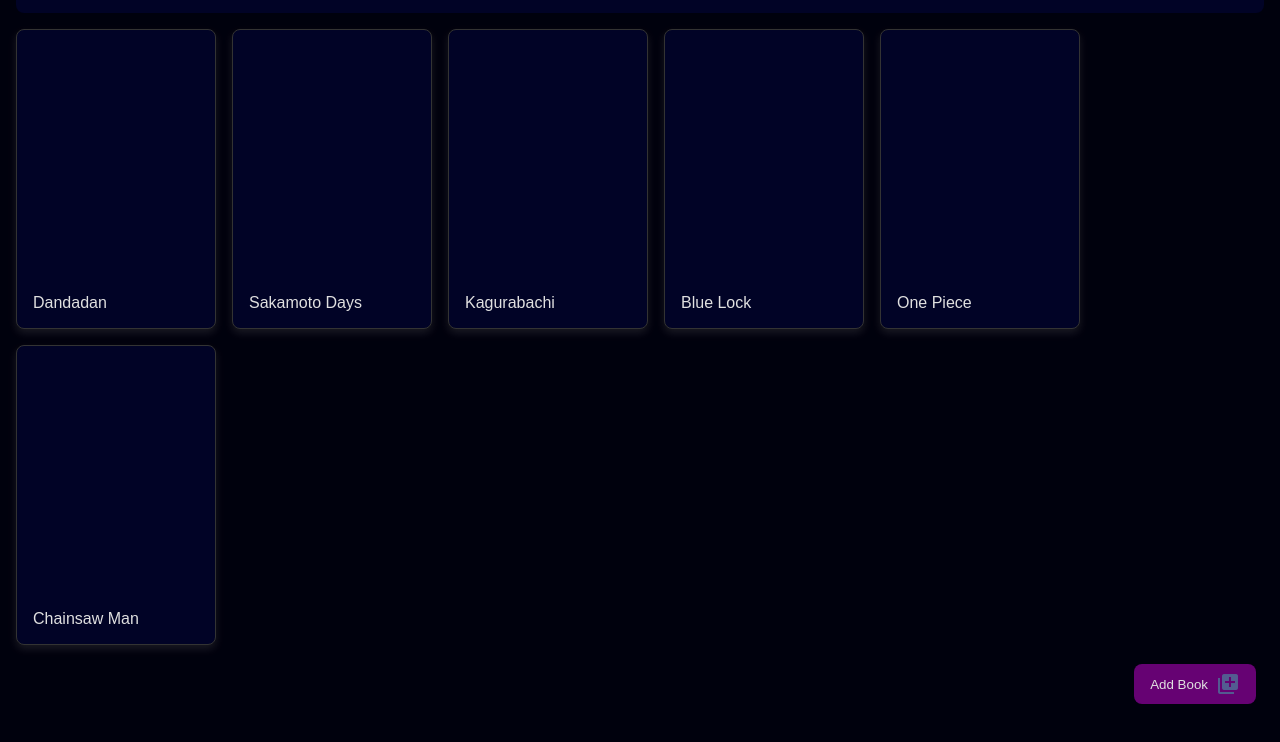
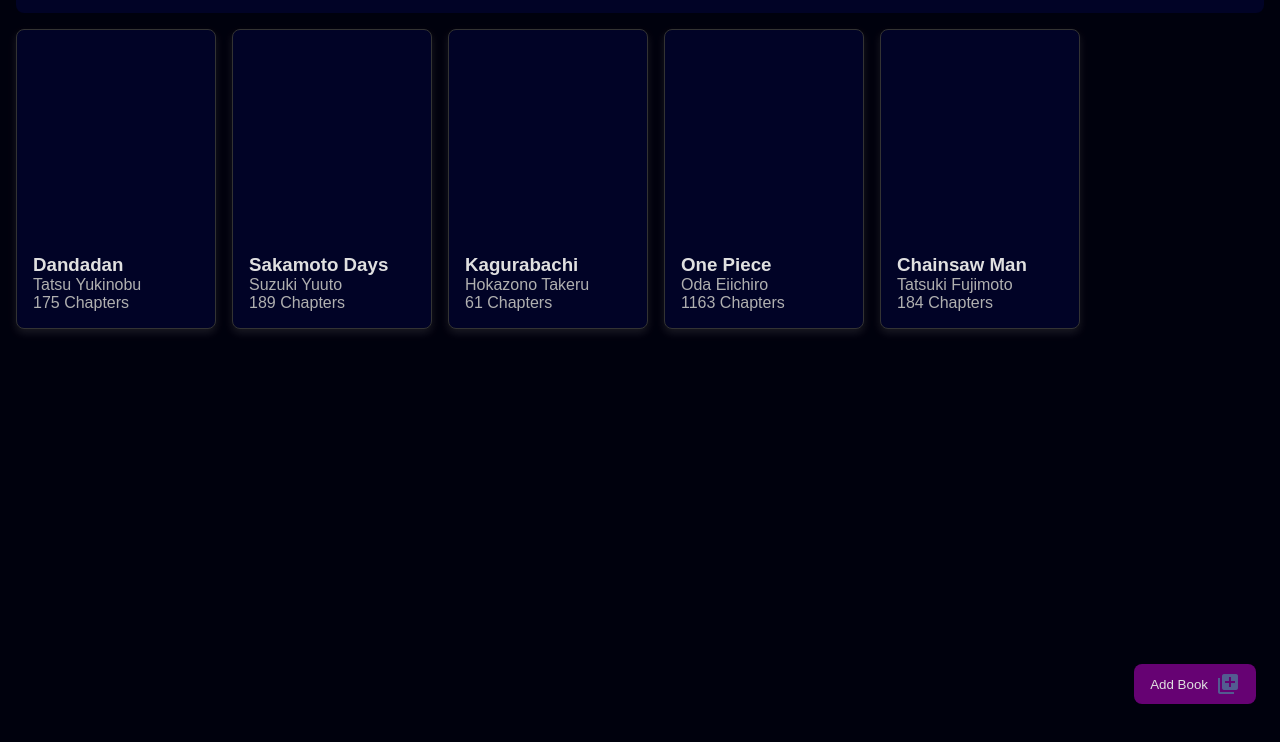
Before and after one commit to DGUXdesigns/library-app, a plain HTML site: page index.html in a window 1280 px wide. Shown: the part 72-814 px from the top of the page. Drawn offline with Linux system fonts and the light colour scheme; a web font is replaced by a local one.

Commit message:
Update display of info on book Cards
- cards now display author and number of chapters
- add styling so information is displayed correctly

```diff
--- a/javascript.js
+++ b/javascript.js
@@ -1,10 +1,34 @@
 const myLibrary = [
-  "Dandadan",
-  "Sakamoto Days",
-  "Kagurabachi",
-  "Blue Lock",
-  "One Piece",
-  "Chainsaw Man"
+  {
+    title: "Dandadan",
+    author: "Tatsu Yukinobu",
+    chapters: 175,
+    read: false
+  },
+  {
+    title: "Sakamoto Days",
+    author: "Suzuki Yuuto",
+    chapters: 189,
+    read: true
+  },
+  {
+    title: "Kagurabachi",
+    author: "Hokazono Takeru",
+    chapters: 61,
+    read: true
+  },
+  {
+    title: "One Piece",
+    author: "Oda Eiichiro",
+    chapters: 1163,
+    read: true
+  },
+  {
+    title: "Chainsaw Man",
+    author: "Tatsuki Fujimoto",
+    chapters: 184,
+    read: true
+  },
 ];
 const addButton = document.querySelector("#showDialog");
 const dialog = document.querySelector("dialog");
@@ -21,11 +45,22 @@
   const container =document.querySelector('.container');
 
   myLibrary.forEach(book => {
-    const info = document.createElement('div');
-    info.classList.add("book-card")
-    info.textContent = book;
+    const bookInfo = document.createElement('div');
+    bookInfo.classList.add("book-card")
 
-    container.appendChild(info);
+    const titleElement = document.createElement('h3');
+    titleElement.textContent = book.title;
+
+    const authorElement = document.createElement('p');
+    authorElement.textContent = book.author;
+
+    const numOfChapters = document.createElement('p');
+    numOfChapters.textContent = `${book.chapters} Chapters`;
+
+    bookInfo.appendChild(titleElement);
+    bookInfo.appendChild(authorElement);
+    bookInfo.appendChild(numOfChapters);
+    container.appendChild(bookInfo);
   });
 }
 
--- a/stylesheet.css
+++ b/stylesheet.css
@@ -117,13 +117,16 @@
     box-shadow: 0 4px 8px rgba(256, 256, 256, 0.1), 0 1px 3px rgba(0, 0, 0, 0.3);
     transition: transform 0.3s ease, box-shadow 0.3s ease;
     display: flex;
-    align-items: flex-end;
+    flex-direction: column;
+    justify-content: flex-end;
 }
 
 .book-card:hover {
     transform: translateY(-5px);
     box-shadow: 0 4px 12px rgba(256, 256, 256, 0.2), 0 2px 6px rgba(0, 0, 0, 0.10);
 }
+
+
 
 /* modal */
 
@@ -195,11 +198,6 @@
     box-sizing: border-box;
 }
 
-input[type="checkbox"] {
-    accent-color: var(--accent);
-    transform: scale(1.2); /* Slightly larger checkbox */
-}
-
 .button-container {
     display: flex;
     gap: 1rem;
@@ -209,12 +207,12 @@
 
 /* Custom Checkbox */
 input[type="checkbox"] {
-    appearance: none; /* Remove default checkbox styling */
+    appearance: none;
     width: 1.25rem;
     height: 1.25rem;
-    border: 2px solid var(--inactive); /* Border color matches the theme */
-    border-radius: 0.25rem; /* Optional: rounded corners for a modern look */
-    background-color: var(--prim-clr); /* Matches your primary background color */
+    border: 2px solid var(--inactive);
+    border-radius: 0.25rem;
+    background-color: var(--prim-clr);
     display: inline-block;
     position: relative;
     cursor: pointer;
@@ -242,7 +240,7 @@
     height: 0.3rem;
     border: solid var(--primary-txt);
     border-width: 0 0.2rem 0.2rem 0;
-    transform: translate(-50%, -50%) rotate(45deg);
+    transform: translate(-50%, -65%) rotate(-45deg) scaleX(-1);
 }
 
 /* Checkbox focus outline for accessibility */
@@ -251,11 +249,10 @@
     outline-offset: 2px;
 }
 
-label {
+label[for="read"] {
     display: flex;
     align-items: center;
-    justify-content: space-between;
     gap: 1rem;
+    color: var(--primary-txt);
     font-weight: bold;
-    color: var(--primary-txt);
 }
```
